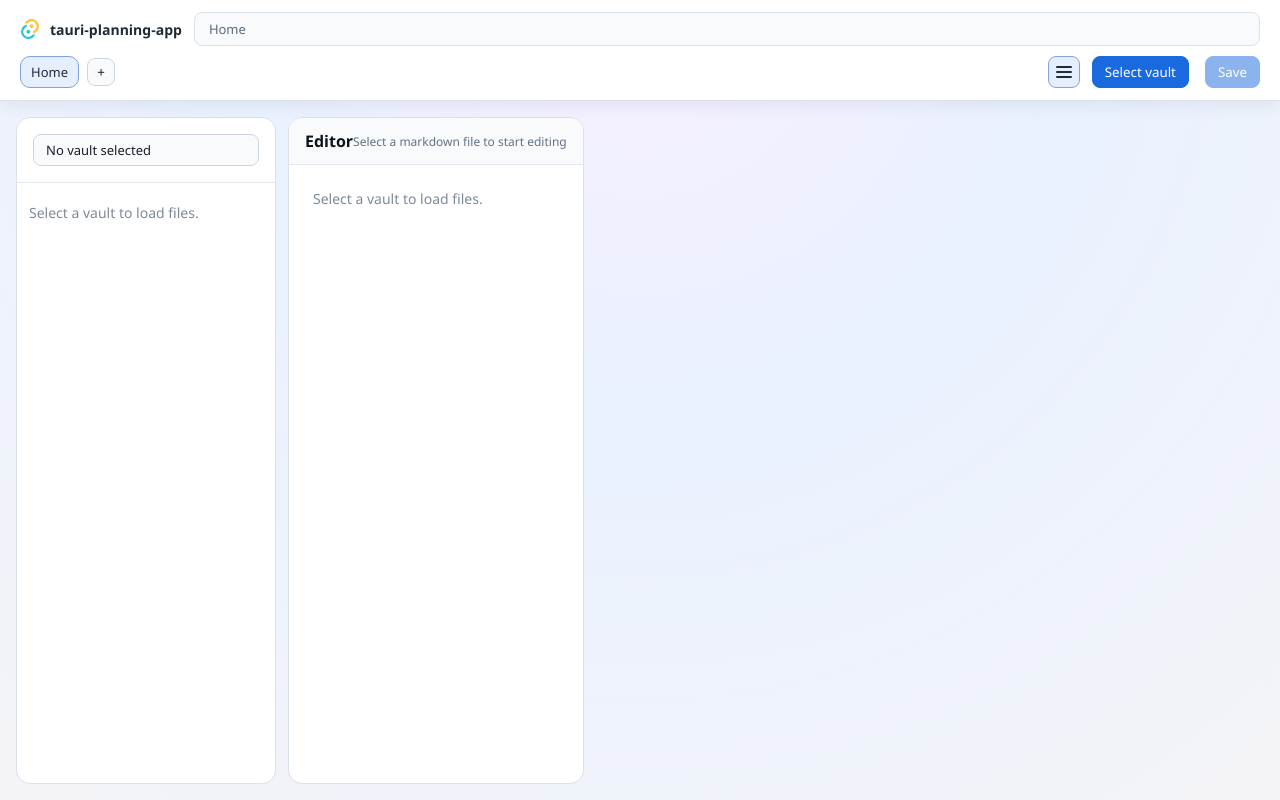
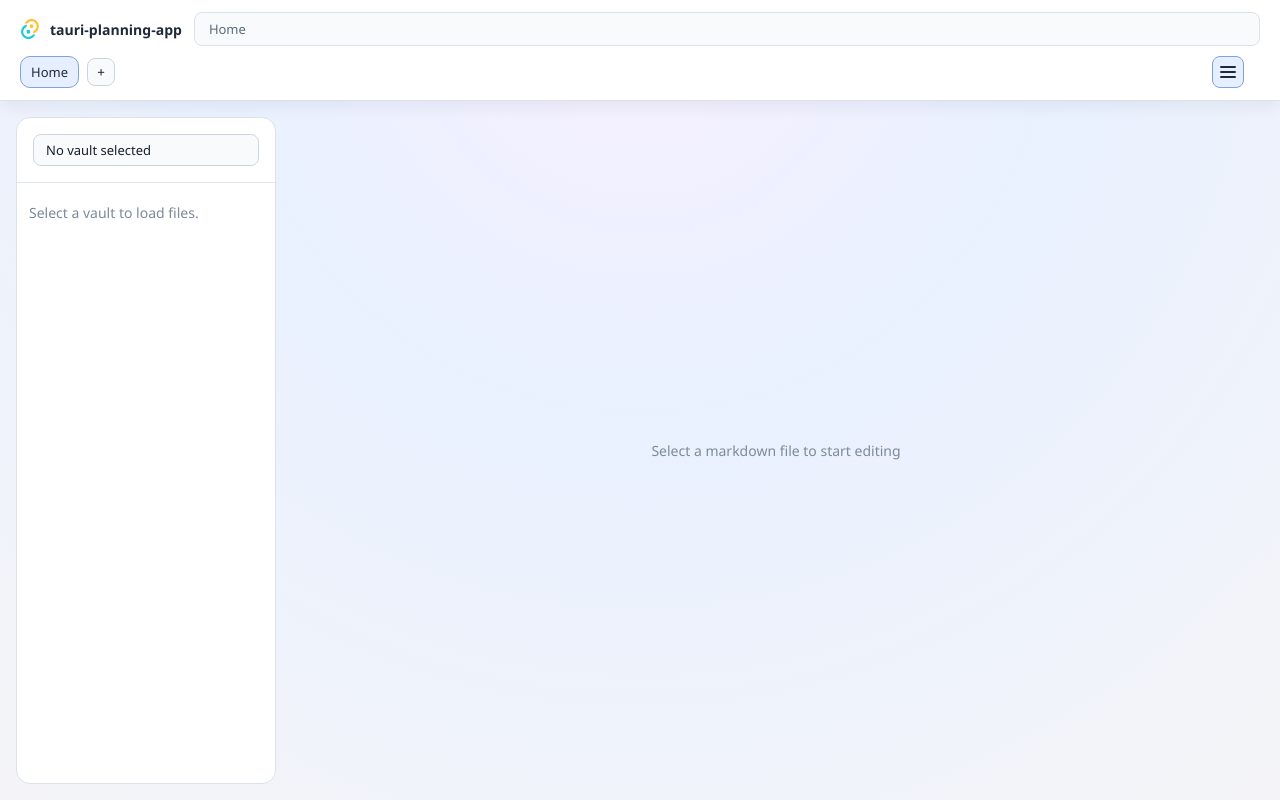
Before and after one commit to pnn12138/tauri-planning-app, a React (Vite) app: page / in a window 1280 px wide. Built offline with nearby package versions, Linux system fonts and the light colour scheme.

Commit message:
feat: 删除残留按钮并修改Home页面显示

```diff
--- a/src/App.tsx
+++ b/src/App.tsx
@@ -21,6 +21,33 @@ import rehypeHighlight from "rehype-highlight";
 import "highlight.js/styles/github.css";
 
 import "./App.css";
+
+// Debounce hook
+const useDebounce = (callback: Function, delay: number) => {
+  const timeoutRef = useRef<NodeJS.Timeout | null>(null);
+
+  const debouncedCallback = useCallback(
+    (...args: any[]) => {
+      if (timeoutRef.current) {
+        clearTimeout(timeoutRef.current);
+      }
+      timeoutRef.current = setTimeout(() => {
+        callback(...args);
+      }, delay);
+    },
+    [callback, delay]
+  );
+
+  useEffect(() => {
+    return () => {
+      if (timeoutRef.current) {
+        clearTimeout(timeoutRef.current);
+      }
+    };
+  }, []);
+
+  return debouncedCallback;
+};
 
 type ApiError = { code: string; message: string; details?: unknown };
 type ApiResponse<T> = { ok: true; data: T } | { ok: false; error: ApiError };
@@ -1073,6 +1100,13 @@ function App() {
       setIsSaving(false);
     }
   }, [activeEditorState, activeMarkdownTab, isSaving]);
+
+  // Create a debounced save function that will be called automatically
+  const debouncedSave = useDebounce(() => {
+    if (activeMarkdownTab && activeEditorState && activeEditorState.dirty) {
+      void handleSave();
+    }
+  }, 1000); // Save after 1 second of inactivity
 
 
   const handleOpenFile = useCallback(
@@ -2165,15 +2199,6 @@ function App() {
               >
                 <span className="icon-bars" aria-hidden="true" />
               </button>
-              <button
-                type="button"
-                className="primary"
-                onClick={handleSelectVault}
-                disabled={isSaving || isRenaming || isDeleting || isCreating}
-                data-tauri-drag-region="false"
-              >
-                Select vault
-              </button>
             </div>
             <div className="top-right">
               {status && (
@@ -2193,15 +2218,6 @@ function App() {
                   </button>
                 </div>
               )}
-              <button
-                type="button"
-                className="primary"
-                onClick={handleSave}
-                disabled={!showSave || isSaving}
-                data-tauri-drag-region="false"
-              >
-                {isSaving ? "Saving..." : `Save${isDirty ? "*" : ""}`}
-              </button>
             </div>
           </div>
         </div>
@@ -2248,14 +2264,8 @@ function App() {
 
         <main className="content-pane">
           {activeTab?.type === "home" && (
-            <div className="editor-pane">
-              <div className="pane-header">
-                <div className="title">Editor</div>
-                <div className="meta">Select a markdown file to start editing</div>
-              </div>
-              <div className="pane-body">
-                <div className="placeholder">{editorPlaceholder}</div>
-              </div>
+            <div className="home-pane">
+              <div className="placeholder">Select a markdown file to start editing</div>
             </div>
           )}
 
@@ -2285,6 +2295,8 @@ function App() {
                             dirty: true,
                           },
                         }));
+                        // Trigger debounced save
+                        debouncedSave();
                       }}
                     />
                   ) : (
```
